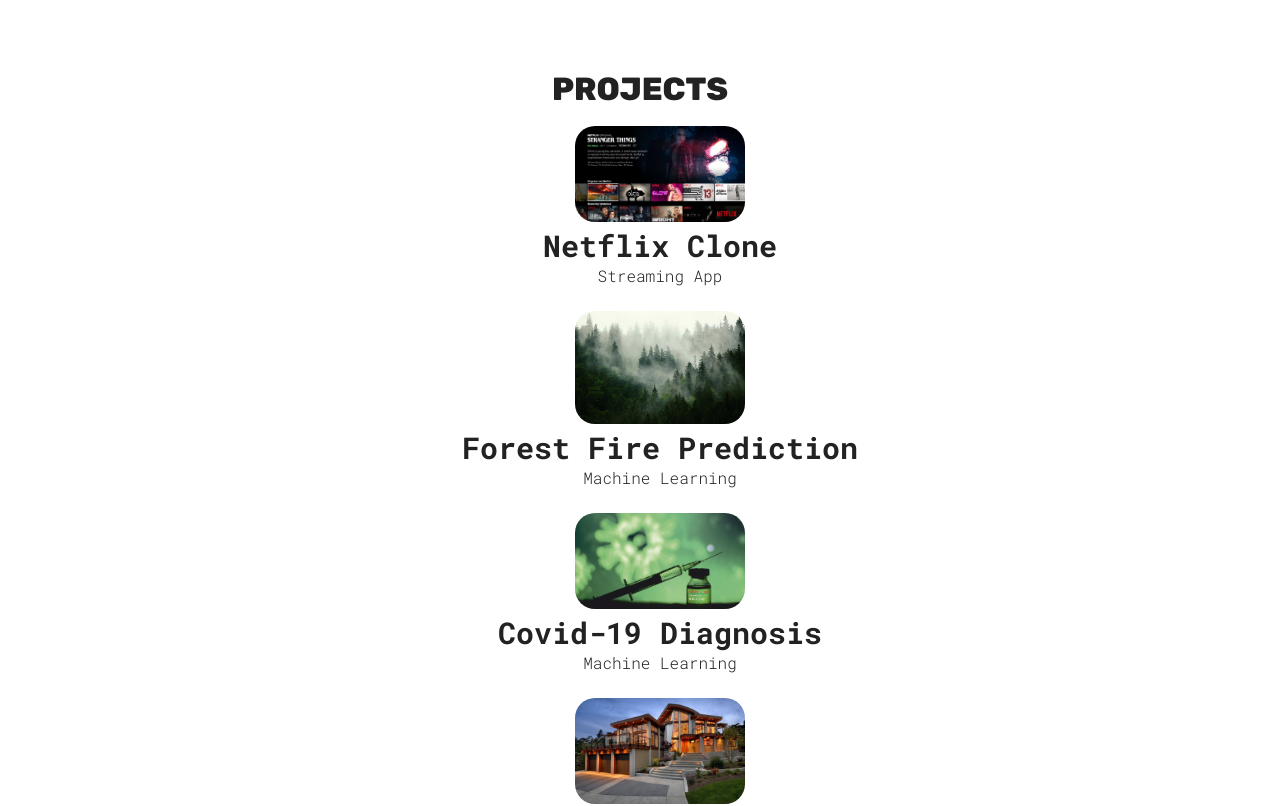
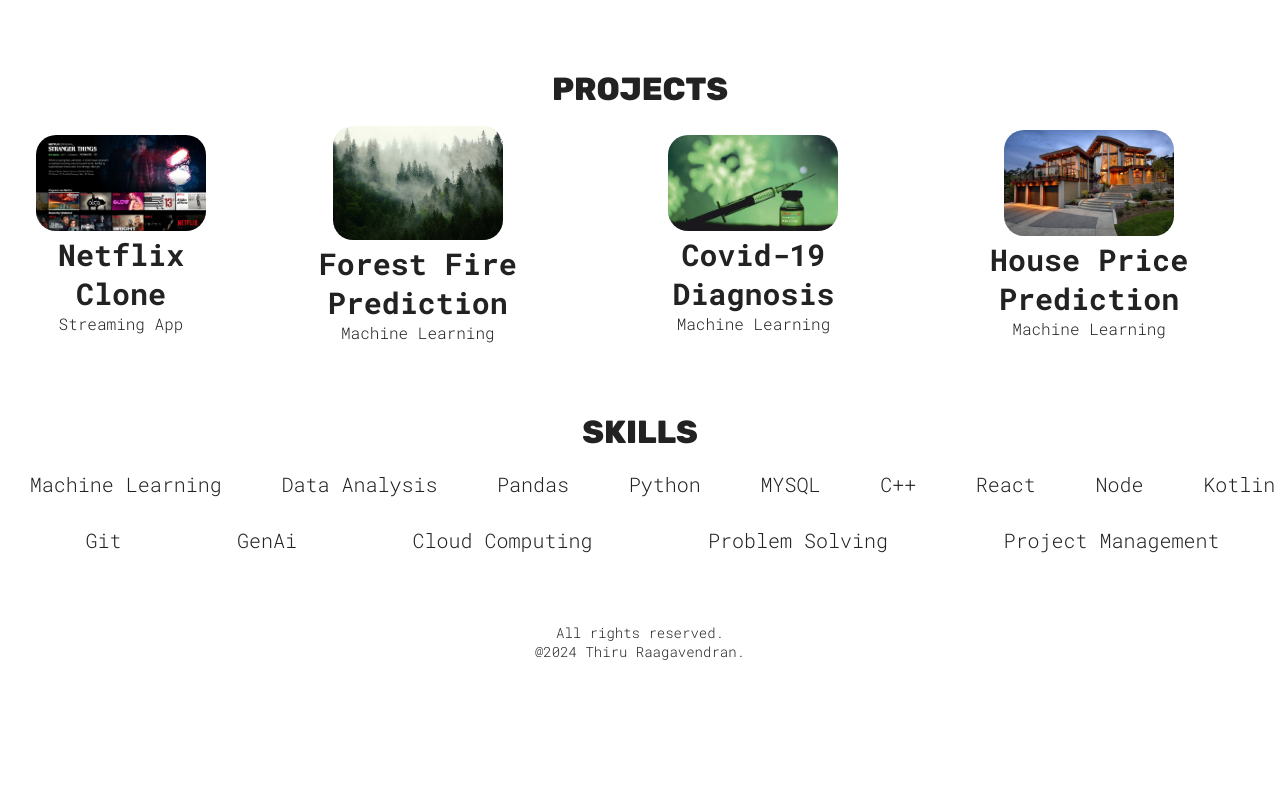
Before and after one commit to Raagav07-07/Thiru-Raagavendran, a React (Vite) app: page / in a window 1280 px wide. Shown: the part 800-1606 px from the top of the page. After the commit the page ends 1521 px from the top, so only its background shows below. Built offline with nearby package versions, Linux system fonts and the light colour scheme.

Commit message:
Update Project.css

```diff
--- a/src/Project.css
+++ b/src/Project.css
@@ -2,7 +2,6 @@
     display:flex;
 flex-direction: column;
 text-align: center;
-padding-left: 40px;
 gap:25px;
     img{
         max-width:170px;
@@ -34,7 +33,7 @@
 
 }
 @media (width>=800px){
-    .ProjectContainer{
+    .container{
         flex-direction: row;
         justify-content: space-evenly;
         padding:0 20px;
```
